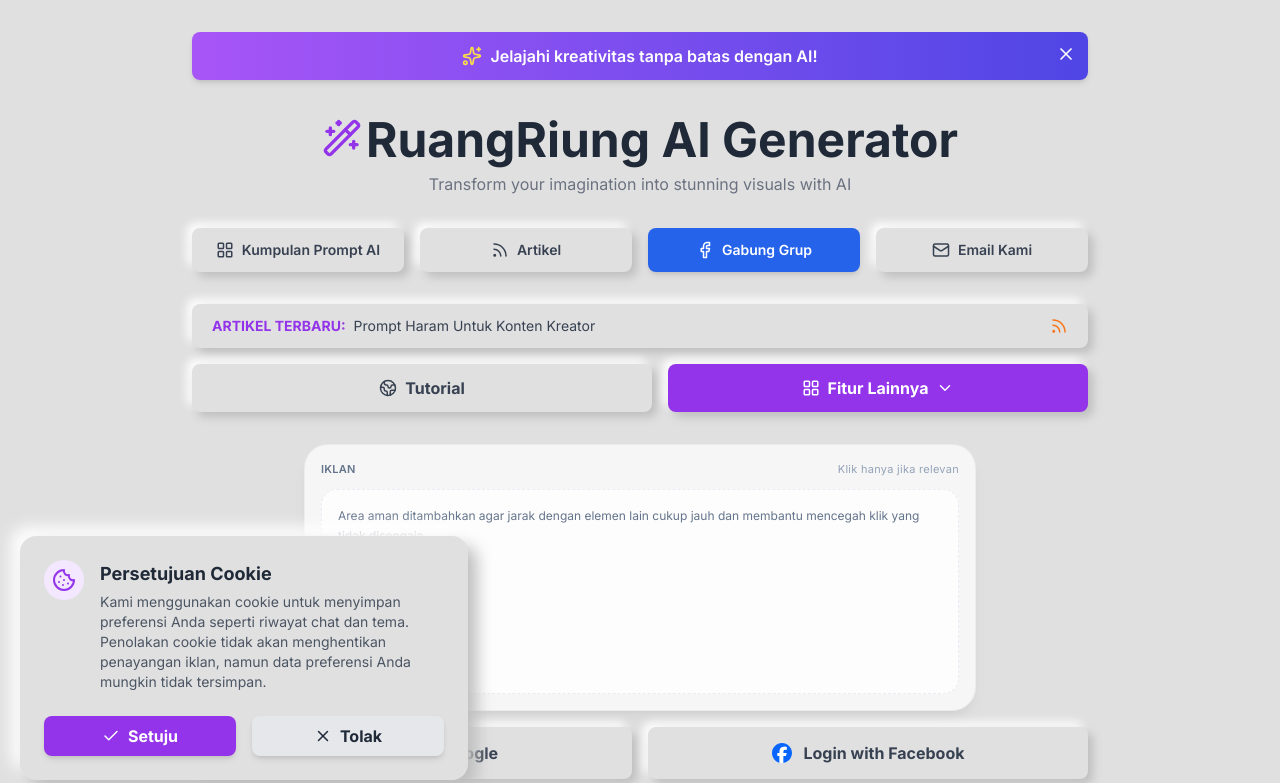
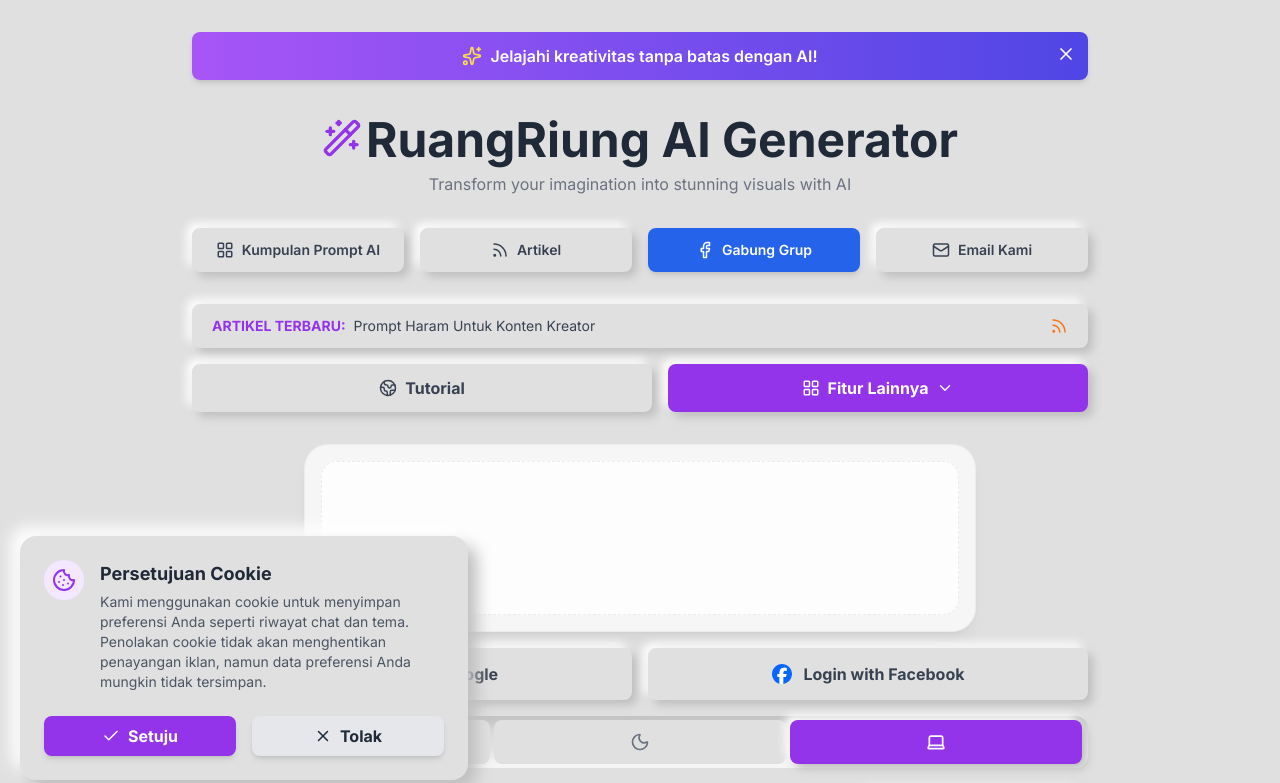
Before and after one commit to ruangriung/ruangriung-generator-app, a Next.js app: page / in a window 1280 px wide. Shown: the top 783 px of the page. Built offline with nearby package versions, Linux system fonts and the light colour scheme; no server answers.

Commit message:
Simplify AdBanner container

```diff
--- a/components/AdBanner.tsx
+++ b/components/AdBanner.tsx
@@ -144,17 +144,8 @@ export const AdBanner = ({
       role="region"
       aria-label="Unit iklan yang dilindungi dari klik tidak sengaja"
     >
-      <div className="mx-auto flex max-w-xl flex-col gap-3 rounded-3xl border border-gray-200/70 bg-white/70 p-4 text-left shadow-lg shadow-slate-900/5 transition-colors dark:border-gray-700/60 dark:bg-slate-900/70 dark:shadow-black/40 sm:max-w-2xl">
-        <div className="flex items-center justify-between text-[11px] font-semibold uppercase tracking-wide text-slate-500 dark:text-slate-400">
-          <span>Iklan</span>
-          <span className="font-normal normal-case text-slate-400 dark:text-slate-500">
-            Klik hanya jika relevan
-          </span>
-        </div>
+      <div className="mx-auto max-w-xl rounded-3xl border border-gray-200/70 bg-white/70 p-4 text-left shadow-lg shadow-slate-900/5 transition-colors dark:border-gray-700/60 dark:bg-slate-900/70 dark:shadow-black/40 sm:max-w-2xl">
         <div className="rounded-2xl border border-dashed border-slate-200/80 bg-white/80 p-4 dark:border-slate-700/60 dark:bg-slate-950/40">
-          <p className="mb-3 text-xs leading-relaxed text-slate-500 dark:text-slate-400">
-            Area aman ditambahkan agar jarak dengan elemen lain cukup jauh dan membantu mencegah klik yang tidak disengaja.
-          </p>
           <ins
             className="adsbygoogle block w-full"
             style={mergedStyle}
```
